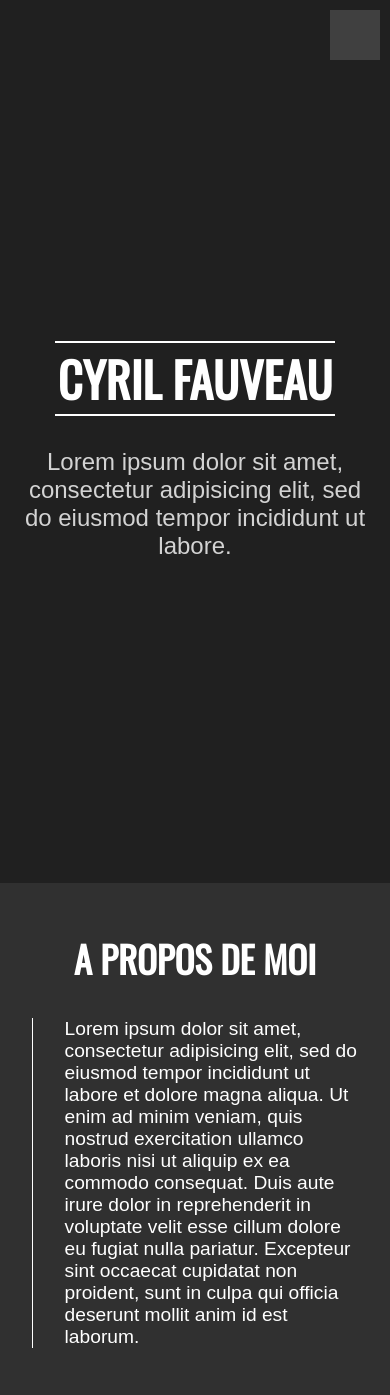
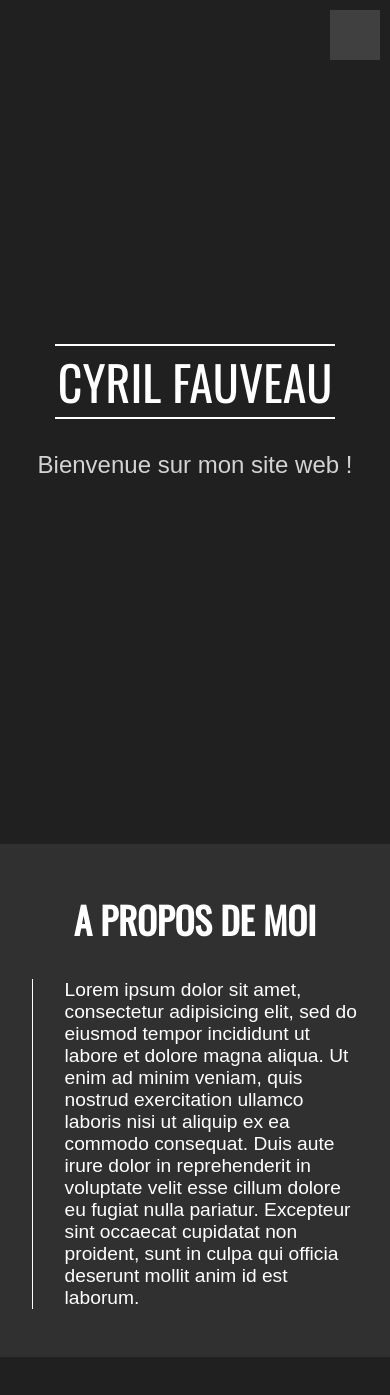
Before and after one commit to CyrilFauveau/CyrilFauveau.github.io, a PHP site: page / in a window 390 px wide. Shown: the top 1395 px of the page. Run offline with PHP 8.4, Linux system fonts and the light colour scheme.

Commit message:
mobile css: fix

```diff
--- a/css/master.css
+++ b/css/master.css
@@ -20,6 +20,10 @@ ul, ol {
 a {
   color: white;
   text-decoration: none;
+}
+
+strong {
+  font-weight: normal;
 }
 
 /* -------------------- COMMONS -------------------- */
@@ -92,7 +96,6 @@ body {
   justify-content: center;
   height: 100vh;
   text-align: center;
-  padding-top: 10%;
 }
 .block_presentation .inner {
   padding: 0 5%;
--- a/index.html
+++ b/index.html
@@ -34,10 +34,10 @@
       <section class="block_presentation">
         <div class="inner">
 
-          <h1 class="title" data-aos="fade-up">Cyril Fauveau</h1>
+          <h1 class="title" data-aos="fade-up"><strong>Cyril Fauveau</strong></h1>
 
           <p class="presentation" data-aos="fade-up" data-aos-delay="300">
-            Lorem ipsum dolor sit amet, consectetur adipisicing elit, sed do eiusmod tempor incididunt ut labore.
+            Bienvenue sur mon <strong>site web</strong> !
           </p>
 
           <div class="scroll_down">
```
